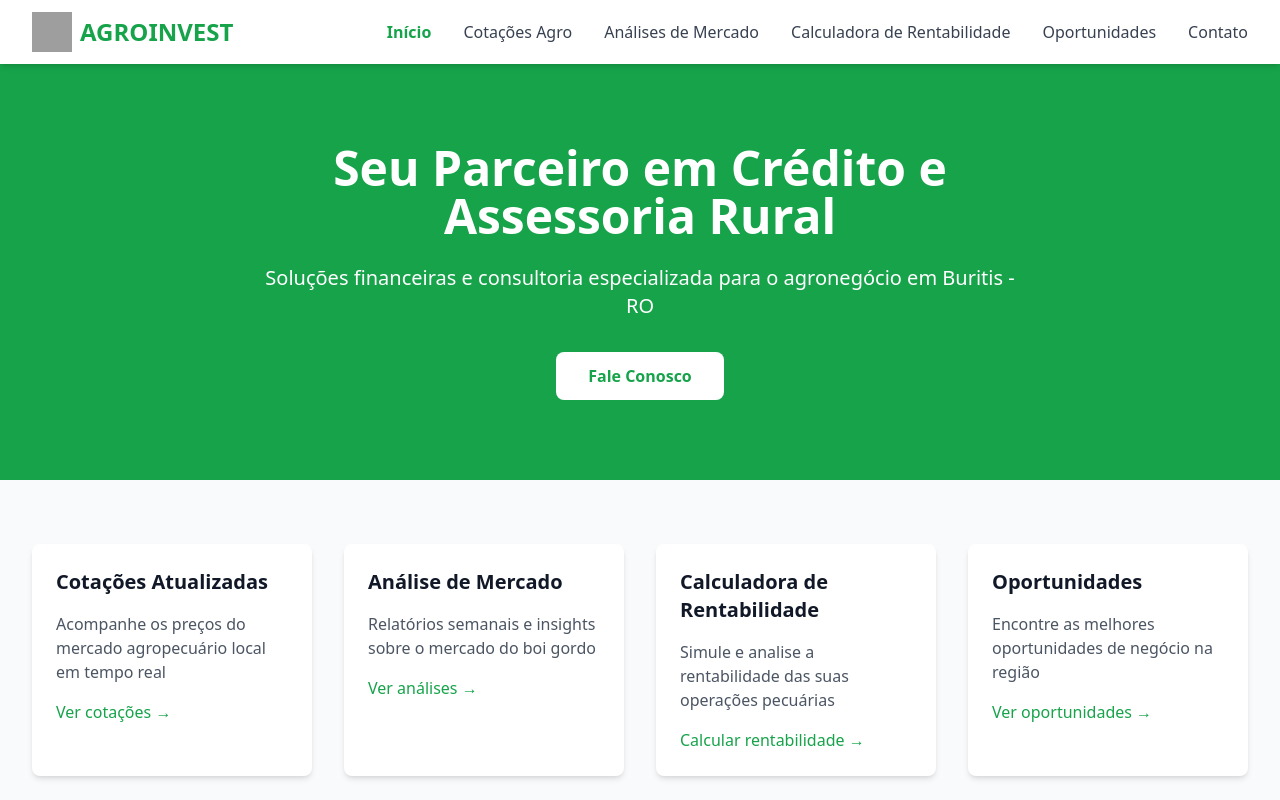
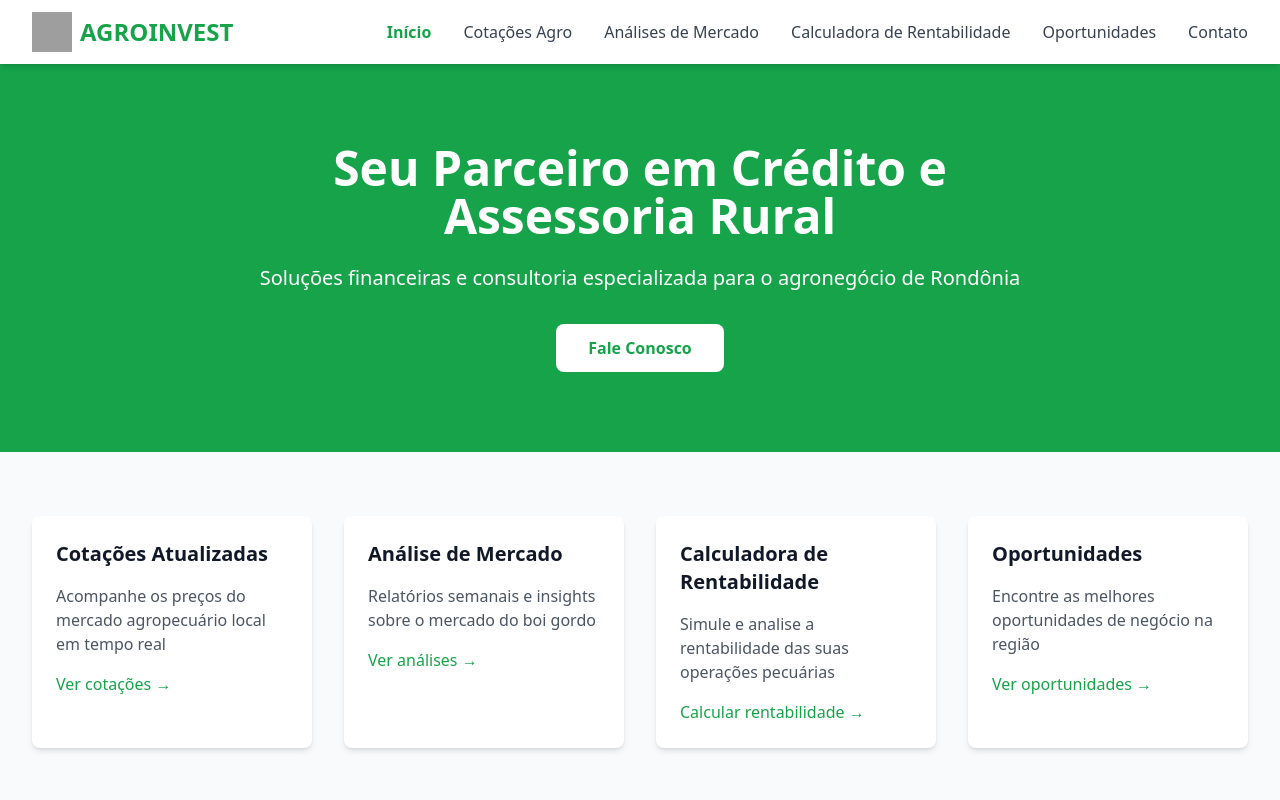
Before and after one commit to marcosrobrt/agroinvest, a React (Create React App) app: page / in a window 1280 px wide. Shown: the top 800 px of the page. Built offline with nearby package versions, Linux system fonts and the light colour scheme; grey boxes are pictures that could not be loaded.

Commit message:
feat: atualiza texto da página inicial para abranger todo o estado

```diff
--- a/src/pages/Home.tsx
+++ b/src/pages/Home.tsx
@@ -12,7 +12,7 @@ export default function Home() {
               Seu Parceiro em Crédito e Assessoria Rural
             </h1>
             <p className="text-xl mb-8">
-              Soluções financeiras e consultoria especializada para o agronegócio em Buritis - RO
+              Soluções financeiras e consultoria especializada para o agronegócio de Rondônia
             </p>
             <Link
               to="/contato"
```
